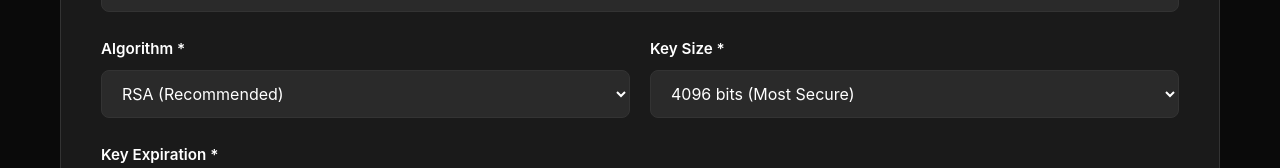
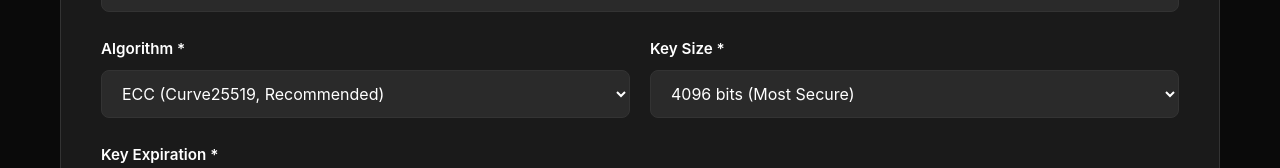
Before and after one commit to clay-good/encryptalotta, a plain HTML site: page index.html in a window 1280 px wide. Shown: the part 972-1140 px from the top of the page. Drawn offline with Linux system fonts and the light colour scheme.

Commit message:
made ecc default algo

```diff
--- a/index.html
+++ b/index.html
@@ -592,8 +592,8 @@
                         <div class="form-group">
                             <label for="algorithm">Algorithm *</label>
                             <select id="algorithm" required onchange="updateKeySizes()">
-                                <option value="rsa">RSA (Recommended)</option>
-                                <option value="ecc">ECC (Curve25519)</option>
+                                <option value="rsa">RSA</option>
+                                <option value="ecc" selected>ECC (Curve25519, Recommended)</option>
                             </select>
                         </div>
 
```
Also changed, not shown: README.md.
